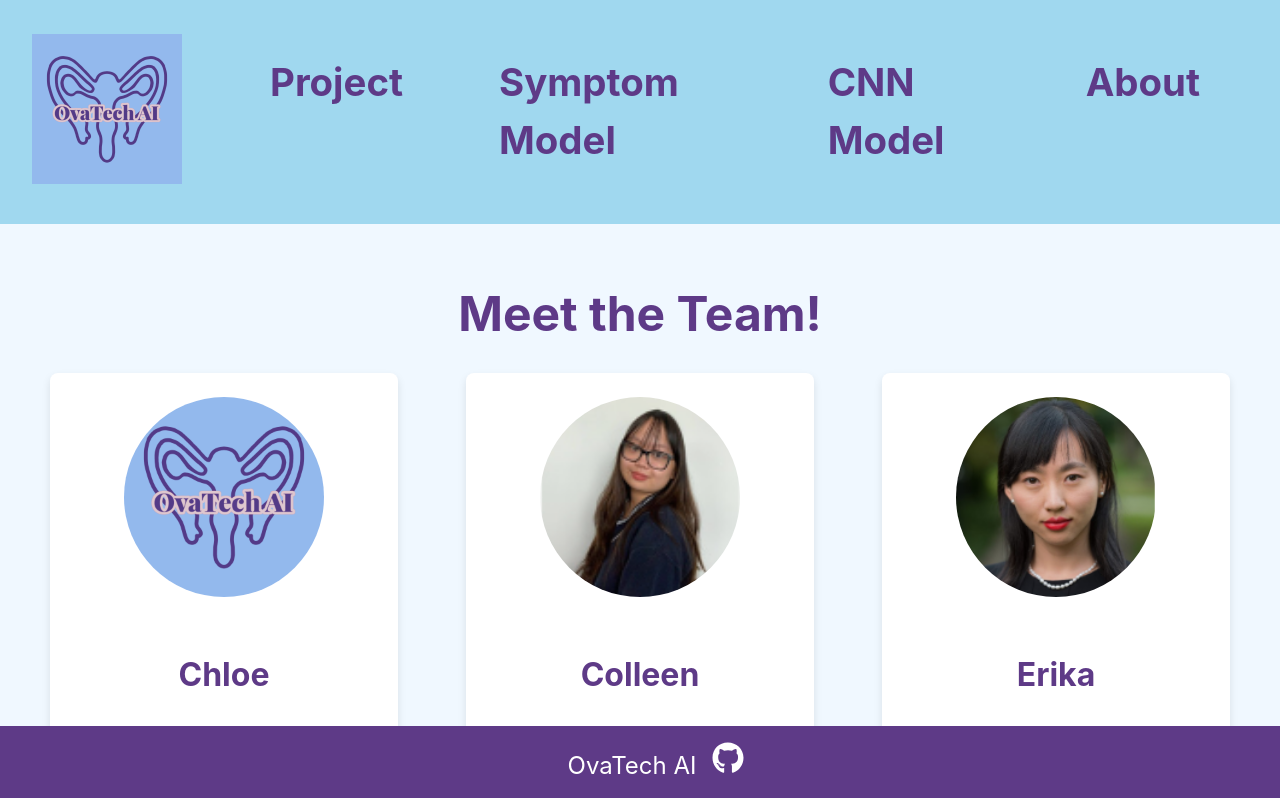
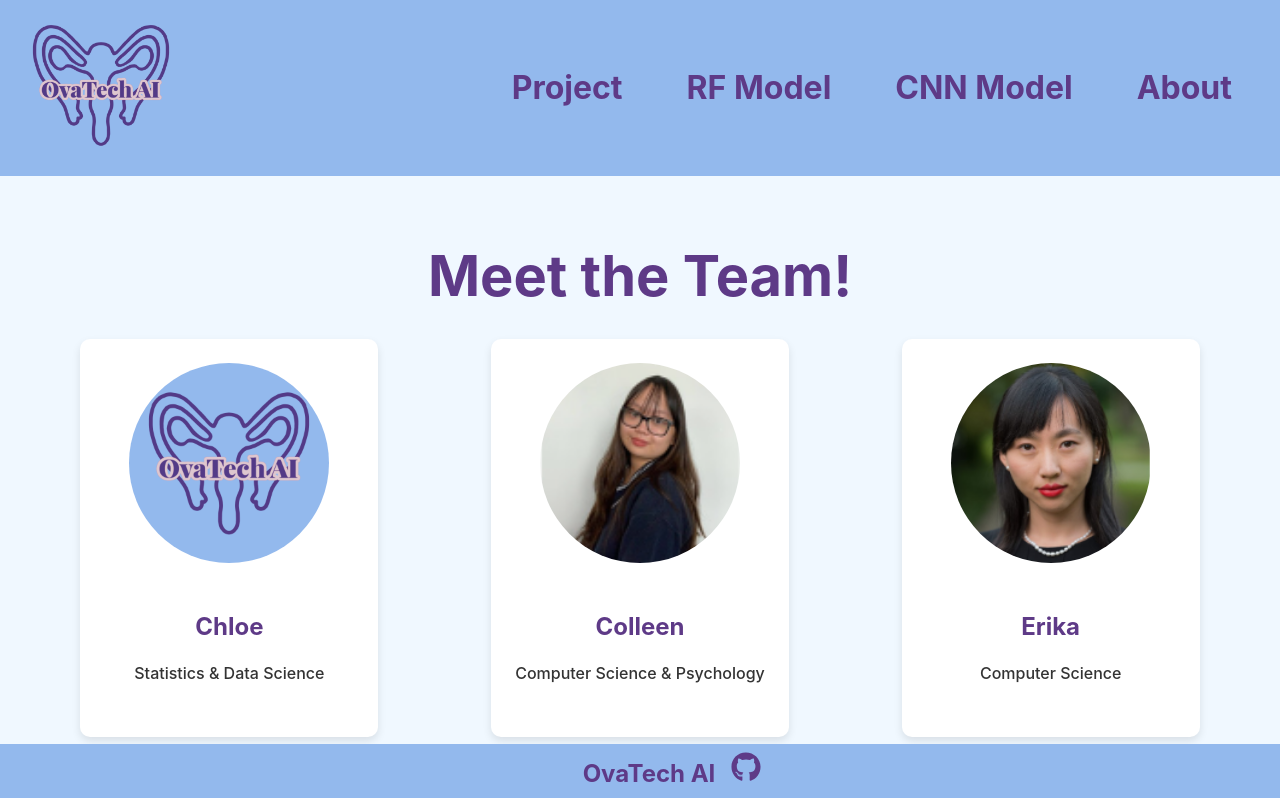
Before and after one commit to OvaTech-AI/pcos-web-app-new, a React (Vite) app: page /about in a window 1280 px wide. Shown: the top 798 px of the page. Built offline with nearby package versions, Linux system fonts and the light colour scheme.

Commit message:
aesthetic changes and minor user improvements

```diff
--- a/src/App.tsx
+++ b/src/App.tsx
@@ -5,7 +5,7 @@ import Navbar from './components/NavBar';
 import SymptomModel from './components/SymptomModel';
 import About from './components/About';
 import { FaGithub } from 'react-icons/fa';
-import CnnModel from './components/CnnModel';
+import CnnModel from './components/CNNModel';
 
 const AppContainer = styled.div`
   text-align: center;
@@ -18,17 +18,18 @@ const AppHeader = styled.header`
 `;
 
 const AppTitle = styled.h1`
-  font-size: 4rem;
+  font-size: 3.7rem;
 `;
 
-const AppDescription = styled.p`
-  font-size: 2rem;
+const AppTagline = styled.p`
+  font-size: 1.75rem;
+  font-weight: bold;
 `;
 
 const Footer = styled.footer`
-  background-color: #5e3a87;
-  color: #ffffff;
-  padding: 1rem;
+  background-color: #93B9ED;
+  color: #5e3a87;
+  padding: 0.5rem 2rem;
   position: fixed;
   width: 100%;
   bottom: 0;
@@ -38,32 +39,65 @@ const Footer = styled.footer`
 const FooterText = styled.span`
   margin-right: 1rem;
   font-size: 1.5rem;
+  font-weight: bold;
 `;
 
 const FooterLink = styled.a`
-  color: #ffffff;
-  text-decoration: none;
+  color: #5e3a87;
+  align-items: center;
+  &:hover {
+    color: #E8C1CA;
+  }
+`;
 
-  &:hover {
-    text-decoration: underline;
-  }
+const AppDesc = styled.p`
+  font-size: 1.5rem;
+  color: #5e3a87;
+`;
+
+const BoldAppDesc = styled.p`
+  font-size: 1.5rem;
+  color: #5e3a87;
+  font-weight: bold
 `;
 
 const Project = () => (
   <AppContainer>
+    <div style={{ textAlign: 'center' }}>
       <AppHeader>
         <AppTitle>Welcome to OvaTech AI</AppTitle>
-      <AppDescription>Your PCOS diagnostic and monitoring tool.</AppDescription>
+        <AppTagline>Your PCOS diagnostic and monitoring tool.</AppTagline>
       </AppHeader>
+    </div>
+    <div style={{ marginTop: '10px', display: 'flex' }}>
+      <div style={{ flex: '1 1 auto' }}>
         <iframe
           style={{ border: '1px solid rgba(0, 0, 0, 0.1)' }}
-      width="800"
-      height="450"
-      src="https://www.figma.com/embed?embed_host=share&url=https%3A%2F%2Fwww.figma.com%2Fproto%2Fik5hU8F2rmyUMe4ZKssabz%2FOvaTech-AI-Interface%3Fnode-id%3D1-2%26t%3DZDd2h0yoyi9eqJrR-1%26scaling%3Dscale-down%26content-scaling%3Dfixed%26page-id%3D0%253A1%26starting-point-node-id%3D1%253A2"
+          width= "500"
+          height= "750"
+          src= "https://www.figma.com/embed?embed_host=share&url=https%3A%2F%2Fwww.figma.com%2Fproto%2Fik5hU8F2rmyUMe4ZKssabz%2FOvaTech-AI-Interface%3Fnode-id%3D1-2%26t%3DZDd2h0yoyi9eqJrR-1%26scaling%3Dscale-down%26content-scaling%3Dfixed%26page-id%3D0%253A1%26starting-point-node-id%3D1%253A2"
           allowFullScreen
         ></iframe>
+      </div>
+      <div style={{ flex: '1 1 auto', marginLeft: '10px', textAlign: 'center' }}>
+        <div style={{ display: 'table', height: '100%' }}>
+          <div style={{ display: 'table-cell', verticalAlign: 'text-top' }}>
+            <AppDesc>Empowering women with predictive insights, our application leverages Machine Learning models</AppDesc>
+            <AppDesc>to predict the likelihood of PCOS by analyzing patient symtoms & ultrasound images.</AppDesc>
+            <AppDesc>By doing this we offer personalized health tracking and seamless interaction between</AppDesc>
+            <AppDesc>our patients and healthcare providers.</AppDesc>
+            <p> ------- </p>
+            <BoldAppDesc>The Models: </BoldAppDesc>
+            <AppDesc>1. Our Convolutional Neural Network model analyzes ultrasound images to determine </AppDesc>
+            <AppDesc>   the presence of cysts in the ovaries.</AppDesc>
+            <AppDesc>2. Our Random Forest model analyzes patient symptoms to determine the likelihood of PCOS .</AppDesc>
+          </div>
+        </div>
+      </div>
+    </div>
   </AppContainer>
 );
+
 
 const App: React.FC = () => {
   return (
@@ -79,7 +113,7 @@ const App: React.FC = () => {
       <Footer>
         <FooterText>OvaTech AI</FooterText>
         <FooterLink href="https://github.com/OvaTech-AI" target="_blank">
-          <FaGithub size={32} />
+          <FaGithub size={30} />
         </FooterLink>
       </Footer>
     </Router>
--- a/src/components/About.tsx
+++ b/src/components/About.tsx
@@ -1,6 +1,6 @@
 import React from 'react';
 import styled from 'styled-components';
-import ChloeImg from '../assets/Logo.png';
+import ChloeImg from '../assets/Logo.png';  //to change to chloe's image
 import ColleenImg from '../assets/colleen.png';
 import ErikaImg from '../assets/erika.png';
 import FrancesImg from '../assets/frances.png';
@@ -14,7 +14,7 @@ const TeamContainer = styled.div`
 `;
 
 const Title = styled.h1`
-  font-size: 3rem;
+  font-size: 3.5rem;
   color: #5e3a87;
   margin-bottom: 2rem;
 `;
@@ -22,7 +22,7 @@ const Title = styled.h1`
 const TeamGrid = styled.div`
   display: grid;
   grid-template-columns: repeat(3, 1fr);
-  gap: 2rem;
+  gap: 1rem;
   justify-items: center;
   margin-bottom: 2rem;
 `;
@@ -30,9 +30,10 @@ const TeamGrid = styled.div`
 const MemberCard = styled.div`
   background-color: #ffffff;
   padding: 1.5rem;
-  border-radius: 8px;
+  border-radius: 10px;
   box-shadow: 0 4px 8px rgba(0, 0, 0, 0.1);
-  width: 300px;
+  width: 250px;
+  height: 350px;
   display: flex;
   flex-direction: column;
   align-items: center;
@@ -47,13 +48,13 @@ const MemberPhoto = styled.img`
 `;
 
 const MemberName = styled.h3`
-  font-size: 2rem;
+  font-size: 1.5rem;
   color: #5e3a87;
   margin-bottom: 0.5rem;
 `;
 
 const MemberRole = styled.p`
-  font-size: 1.5rem;
+  font-size: 1rem;
   color: #333;
 `;
 
@@ -64,12 +65,12 @@ const MemberLink = styled.a`
 
 const About: React.FC = () => {
   const teamMembers = [
-    { name: 'Chloe', role: 'Statistics & Data Science', image: ChloeImg },
-    { name: 'Colleen', role: 'Computer Science & Psychology', image: ColleenImg },
-    { name: 'Erika', role: 'Computer Science', image: ErikaImg, linkedin: 'https://www.linkedin.com/in/erikatian/' },
-    { name: 'Frances', role: 'Computer Science', image: FrancesImg },
-    { name: 'Nataniella', role: 'Computer Science & Psychology', image: NataniellaImg },
-    { name: 'Sharon', role: 'Computer Science', image: SharonImg },
+    { name: 'Chloe', role: 'Statistics & Data Science', image: ChloeImg, linkedin: 'https://www.linkedin.com/in/chloe-zandberg/'},
+    { name: 'Colleen', role: 'Computer Science & Psychology', image: ColleenImg, linkedin: 'https://www.linkedin.com/in/colleencipriano'},
+    { name: 'Erika', role: 'Computer Science', image: ErikaImg, linkedin: 'https://www.linkedin.com/in/erikatian/'},
+    { name: 'Frances', role: 'Computer Science', image: FrancesImg, linkedin: 'https://www.linkedin.com/in/frances-i-384014229/'},
+    { name: 'Nataniella', role: 'Computer Science & Psychology', image: NataniellaImg, linkedin: 'https://www.linkedin.com/in/nataniella-ogogo'},
+    { name: 'Sharon', role: 'Computer Science', image: SharonImg, linkedin: 'https://www.linkedin.com/in/sharon-musa-8832a11a6/'},
   ];
 
   return (
--- a/src/components/CNNModel.tsx
+++ b/src/components/CNNModel.tsx
@@ -3,29 +3,32 @@ import styled from 'styled-components';
 import { Client } from '@gradio/client';
 
 const FormContainer = styled.div`
-  max-width: 600px;
+  max-width: 800px;
   margin: 0 auto;
   padding: 2rem;
   background-color: #f9f9f9;
-  border-radius: 8px;
+  border-radius: 10px;
   box-shadow: 0 4px 8px rgba(0, 0, 0, 0.1);
 `;
 
 const InputField = styled.div`
-  margin-bottom: 1rem;
+  margin-bottom: 3rem;
 `;
 
 const Label = styled.label`
   display: block;
-  margin-bottom: 0.5rem;
+  margin-bottom: 1.5rem;
   font-weight: bold;
+  color: #5e3a87;
+  font-size: 2rem;
 `;
 
 const FileInput = styled.input`
   width: 100%;
-  padding: 0.5rem;
-  border: 1px solid #ccc;
-  border-radius: 4px;
+  padding: 2rem;
+  border: 3px solid #5e3a87;
+  border-radius: 5px;
+  width: 735px
 `;
 
 const SubmitButton = styled.button`
@@ -42,8 +45,9 @@ const SubmitButton = styled.button`
 `;
 
 const Result = styled.div`
-  margin-top: 1rem;
-  font-size: 1.2rem;
+  margin-top: 1.5rem;
+  font-size: 1.5rem;
+  color: #5e3a87;
 `;
 
 const ImagePreview = styled.img`
@@ -87,9 +91,16 @@ const CnnModel: React.FC = () => {
           <Label htmlFor="file">Upload Ultrasound Image</Label>
           <FileInput type="file" id="file" name="file" onChange={handleFileChange} required />
         </InputField>
-        {file && <ImagePreview src={URL.createObjectURL(file)} alt="Uploaded Image" />}
-        <SubmitButton type="submit">Submit</SubmitButton>
+        {file && (
+          <div>
+            <ImagePreview src={URL.createObjectURL(file)} alt="Uploaded Image" />
+          </div>
+        )}
+        <div style={{ marginTop: '20px' }}>
+          <SubmitButton type="submit">Submit</SubmitButton>
+        </div>
       </form>
+      <p>---------------</p>
       {result && <Result>{result}</Result>}
     </FormContainer>
   );
--- a/src/components/NavBar.tsx
+++ b/src/components/NavBar.tsx
@@ -1,29 +1,29 @@
 import React from 'react';
 import styled from 'styled-components';
 import { Link } from 'react-router-dom';
-import Logo from '../assets/Logo.png';
+import Logo from '../assets/logo_trans.png';
 
 const NavbarContainer = styled.nav`
   display: flex;
   justify-content: space-between;
   align-items: center;
-  padding: 1rem 2rem;
-  background-color: #a0d8ef;
+  padding: 0rem 1rem;
+  background-color: #93B9ED;
   box-shadow: 0 4px 8px rgba(0, 0, 0, 0.1);
 `;
 
 const LogoImage = styled.img`
-  height: 150px;
+  height: 170px;
 `;
 
 const NavLinks = styled.ul`
   list-style: none;
   display: flex;
-  font-size: 2.4rem;
+  font-size: 2.0rem;
 `;
 
 const NavLink = styled.li`
-  margin: 0 3rem;
+  margin: 0 2rem;
 
   a {
     text-decoration: none;
@@ -31,7 +31,7 @@ const NavLink = styled.li`
     font-weight: bold;
 
     &:hover {
-      color: #ff94c2;
+      color: #E8C1CA;
     }
   }
 `;
@@ -44,7 +44,7 @@ const Navbar: React.FC = () => {
       </div>
       <NavLinks>
         <NavLink><Link to="/">Project</Link></NavLink>
-        <NavLink><Link to="/symptom-model">Symptom Model</Link></NavLink>
+        <NavLink><Link to="/symptom-model">RF Model</Link></NavLink>
         <NavLink><Link to="/cnn-model">CNN Model</Link></NavLink>
         <NavLink><Link to="/about">About</Link></NavLink>
       </NavLinks>
--- a/src/components/SymptomModel.tsx
+++ b/src/components/SymptomModel.tsx
@@ -5,14 +5,15 @@ import { Client } from '@gradio/client';
 const FormContainer = styled.div`
   max-width: 600px;
   margin: 0 auto;
-  padding: 2rem;
+  padding: 2.5rem;
   background-color: #f9f9f9;
-  border-radius: 8px;
+  border-radius: 5px;
   box-shadow: 0 4px 8px rgba(0, 0, 0, 0.1);
+  margin-bottom: 40px;
 `;
 
 const InputField = styled.div`
-  margin-bottom: 1rem;
+  margin-bottom: 1.5rem;
 `;
 
 const Label = styled.label`
@@ -78,9 +79,23 @@ const SubmitButton = styled.button`
 `;
 
 const Result = styled.div`
-  margin-top: 1rem;
-  font-size: 1.2rem;
+  margin-top: 1.5rem;
+  font-size: 1.5rem;
+  color: #5e3a87;
 `;
+
+const getLabel = (key: string) => {
+  if (key === 'weight') {
+    return 'WEIGHT in KG';
+
+  } else if (key === 'height') {
+    return 'HEIGHT in CM';
+
+  } else {
+    // Add more conditions for other keys if needed
+    return key.replace('_', ' ').toUpperCase(); // Default to uppercase with underscores replaced by spaces
+  }
+};
 
 type FormDataKey = 'age' | 'weight' | 'height' | 'bmi' | 'fast_food' | 'exercise' | 'pregnant' | 'skin_darkening' | 'hair_growth' | 'weight_gain' | 'pimples' | 'hair_loss' | 'abortions' | 'cycle_length';
 
@@ -153,7 +168,7 @@ const SymptomModel: React.FC = () => {
       <form onSubmit={handleSubmit}>
         {Object.keys(formData).map((key) => (
           <InputField key={key}>
-            <Label htmlFor={key}>{key.replace('_', ' ').toUpperCase()}</Label>
+            <Label htmlFor={key}>{getLabel(key)}</Label>
             {key === 'fast_food' || key === 'exercise' || key === 'pregnant' || key === 'skin_darkening' || key === 'hair_growth' || key === 'weight_gain' || key === 'pimples' || key === 'hair_loss' ? (
               <RadioGroup>
                 <div>
@@ -191,6 +206,7 @@ const SymptomModel: React.FC = () => {
         ))}
         <SubmitButton type="submit">Submit</SubmitButton>
       </form>
+      <p>---------------</p>
       {result && <Result>{result}</Result>}
     </FormContainer>
   );
```
Also changed, not shown: src/assets/logo_trans.png (added). Lines whose indentation alone changed are shown as unchanged.
